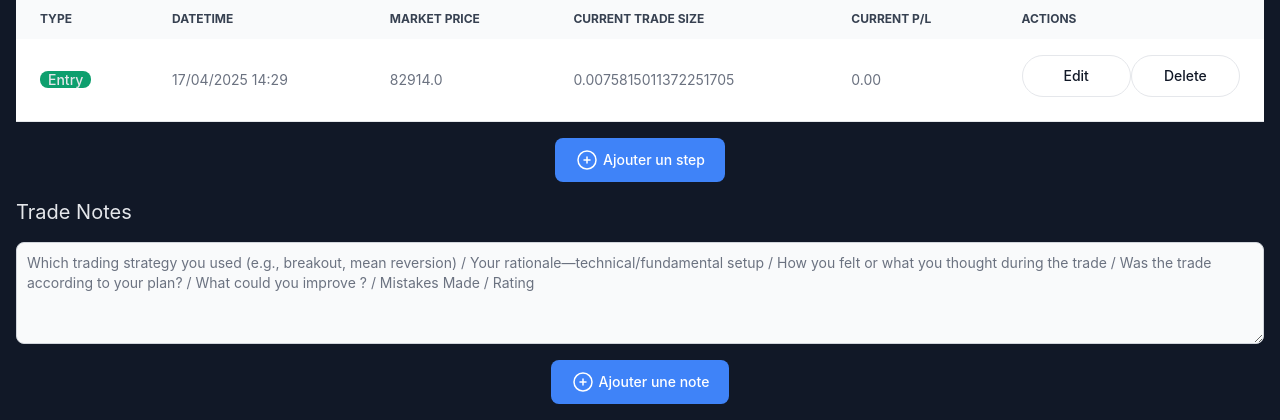
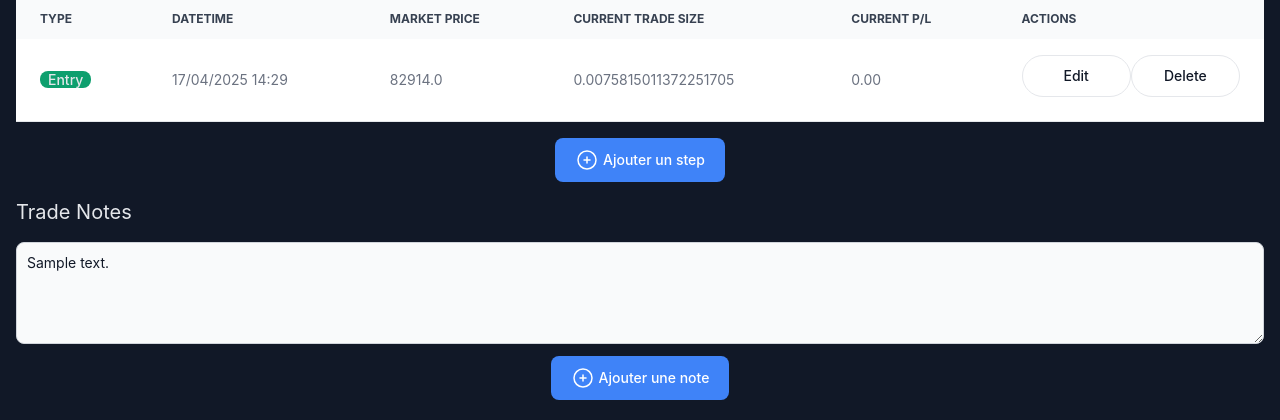
Before and after one commit to Dashrath999/TradingRecordKeeping, a Django app: template record/templates/record/trade_detail.html in a window 1280 px wide. Shown: the part 537-957 px from the top of the page. Run offline with Django 5.2, Linux system fonts and the light colour scheme; data comes from the database, SQL or seed files in the repository; both versions use the stored data as it was after the commit; tables that the repository leaves empty hold one stand-in row (values such as "Sample post"); the template is opened without the code that fills it: values that come from a table or form of the project are taken from there, most other values are stand-ins (such as "Sample title", 1, 10 or a date in 2020); parts of the project's set-up code (start-up, migrations or seed data) failed here and were passed over; some libraries are stand-ins or nearby versions.

Commit message:
trade_notes

```diff
--- a/record/templates/record/trade_detail.html
+++ b/record/templates/record/trade_detail.html
@@ -177,15 +177,19 @@
             </div>
 
             <h3 class="text-gray-200 text-xl">Trade Notes</h3>
-            <textarea id="message" rows="4" class="block p-2.5 w-full text-sm text-gray-900 bg-gray-50 rounded-lg border border-gray-300 focus:ring-blue-500 focus:border-blue-500 dark:bg-gray-700 dark:border-gray-600 dark:placeholder-gray-400 dark:text-white dark:focus:ring-blue-500 dark:focus:border-blue-500" placeholder="Which trading strategy you used (e.g., breakout, mean reversion) / Your rationale—technical/fundamental setup / How you felt or what you thought during the trade / Was the trade according to your plan? / What could you improve ? / Mistakes Made / Rating"></textarea>
+            <form action="new_trade_note" method="post">
+                {% csrf_token %}
+                <input type="text" class="hidden" name="trade_id" value="{{trade_id}}">
+                <textarea name="note" id="note" rows="4" class="block p-2.5 w-full text-sm text-gray-900 bg-gray-50 rounded-lg border border-gray-300 focus:ring-blue-500 focus:border-blue-500 dark:bg-gray-700 dark:border-gray-600 dark:placeholder-gray-400 dark:text-white dark:focus:ring-blue-500 dark:focus:border-blue-500" placeholder="Which trading strategy you used (e.g., breakout, mean reversion) / Your rationale—technical/fundamental setup / How you felt or what you thought during the trade / Was the trade according to your plan? / What could you improve ? / Mistakes Made / Rating">{{trade_note}}</textarea>
                 <div class="w-full flex justify-center">
-                <button type="button" class="text-white bg-blue-500 hover:bg-blue-500 focus:ring-4 focus:outline-none focus:ring-blue-300 font-medium rounded-lg text-sm px-5 py-2.5 text-center inline-flex items-center me-2 dark:bg-blue-600 dark:hover:bg-blue-700 dark:focus:ring-blue-800">
+                    <button type="submit" class="text-white bg-blue-500 hover:bg-blue-500 focus:ring-4 focus:outline-none focus:ring-blue-300 font-medium rounded-lg text-sm px-5 py-2.5 text-center inline-flex items-center me-2 dark:bg-blue-600 dark:hover:bg-blue-700 dark:focus:ring-blue-800 mt-3">
                     <svg xmlns="http://www.w3.org/2000/svg" fill="none" viewBox="0 0 24 24" stroke-width="1.5" stroke="currentColor" class="size-6 mr-1">
                     <path stroke-linecap="round" stroke-linejoin="round" d="M12 9v6m3-3H9m12 0a9 9 0 1 1-18 0 9 9 0 0 1 18 0Z" />
                     </svg>
                         Ajouter une note
                     </button>
                 </div>
+            </form>
 
 
         <!-- Add Trade Step modal -->
--- a/record/urls.py
+++ b/record/urls.py
@@ -11,6 +11,7 @@
 
     path('trade_detail', views.trade_detail, name='record-trade-detail'),
     path('new_trade_step', views.new_trade_step, name='record-new-trade-step'),
+    path('new_trade_note', views.new_trade_note, name='record-new-trade-note'),
 ]
 
 urlpatterns += static(settings.MEDIA_URL, document_root = settings.MEDIA_ROOT)
```
Also changed, not shown: record/views.py (+12 -1 lines), db.sqlite3. Lines whose indentation alone changed are shown as unchanged.
